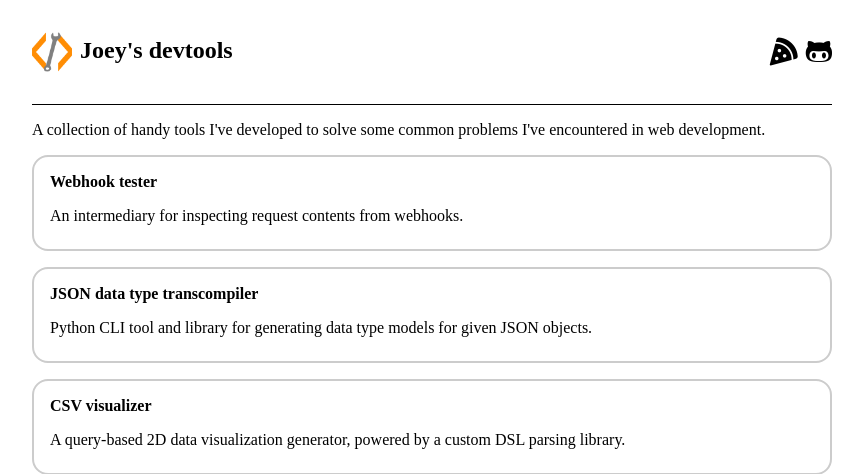
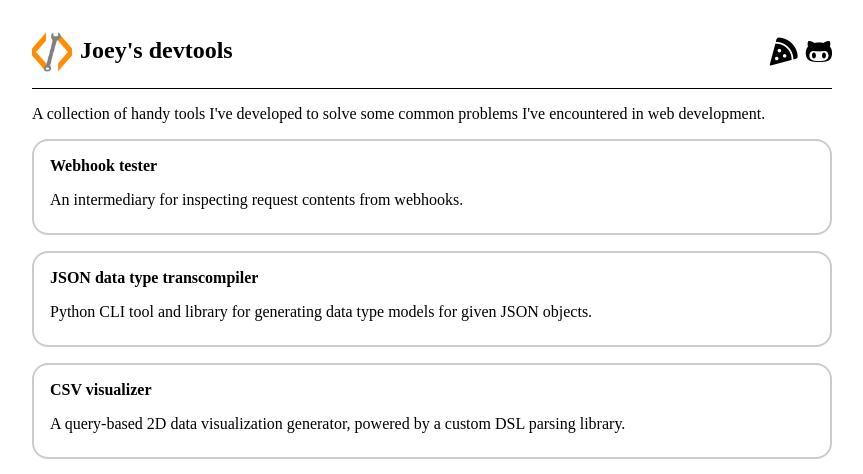
Before and after one commit to joeyshi12/devtools, a Flask app: page / in a window 1280 px wide. Shown: the top 474 px of the page, without its empty margins (208-1071 px from the left). Run offline with Flask 3, Linux system fonts and the light colour scheme.

Commit message:
update nav style

```diff
--- a/app/static/css/common.css
+++ b/app/static/css/common.css
@@ -80,7 +80,7 @@ nav {
     display: flex;
     justify-content: space-between;
     align-items: center;
-    padding: 2rem 0;
+    padding: 2rem 0 1rem 0;
     border-bottom: 1px solid;
     & a {
         color: inherit;
```
